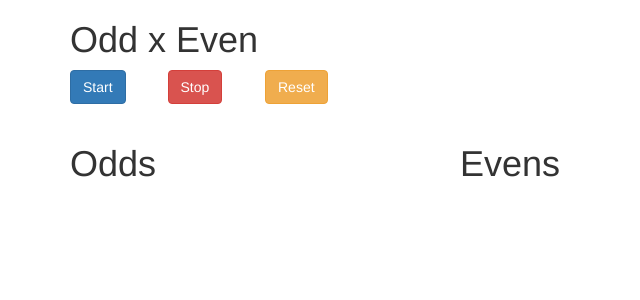
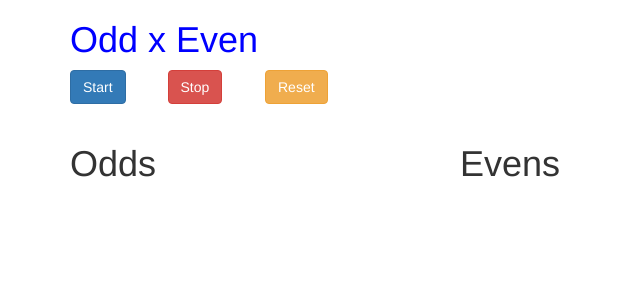
Before and after one commit to rodrigobmedeiros/Angular-TOPTAL-track, an Angular app in the folder angular-the-complete-guide-2023/game/: page / in a window 1280 px wide. Shown: the top 300 px of the page, without its empty margins (0-640 px from the left). Built offline with nearby package versions, Linux system fonts and the light colour scheme.

Commit message:
Create and use a new directive using renderer

```diff
--- a/angular-the-complete-guide-2023/game/src/app/app.module.ts
+++ b/angular-the-complete-guide-2023/game/src/app/app.module.ts
@@ -6,6 +6,7 @@ import { GameControlComponent } from './game-control/game-control.component';
 import { EvenComponent } from './game-control/even/even.component';
 import { OddComponent } from './game-control/odd/odd.component';
 import { BasicTextColor } from './directives/basic-text-color.directive';
+import { BlueTextColorDirective } from './directives/blue-text-color.directive';
 
 @NgModule({
   declarations: [
@@ -13,7 +14,8 @@ import { BasicTextColor } from './directives/basic-text-color.directive';
     GameControlComponent,
     EvenComponent,
     OddComponent,
-    BasicTextColor
+    BasicTextColor,
+    BlueTextColorDirective
   ],
   imports: [
     BrowserModule
--- /dev/null
+++ b/angular-the-complete-guide-2023/game/src/app/directives/blue-text-color.directive.ts
@@ -0,0 +1,14 @@
+import { Directive, ElementRef, OnInit, Renderer2 } from '@angular/core';
+
+@Directive({
+  selector: '[appBlueTextColor]'
+})
+export class BlueTextColorDirective implements OnInit {
+
+  constructor(private elementRef: ElementRef, private renderer: Renderer2) {}
+
+  ngOnInit() {
+    this.renderer.setStyle(this.elementRef.nativeElement, 'color', 'blue');
+  }
+
+}
--- a/angular-the-complete-guide-2023/game/src/app/game-control/game-control.component.html
+++ b/angular-the-complete-guide-2023/game/src/app/game-control/game-control.component.html
@@ -1,5 +1,5 @@
 <div class="container">
-  <h1>Odd x Even</h1>
+  <h1 appBlueTextColor>Odd x Even</h1>
   <div class="row">
     <div class="col-md-1">
       <button class="btn btn-primary" (click)="startTimer()">Start</button>
```
